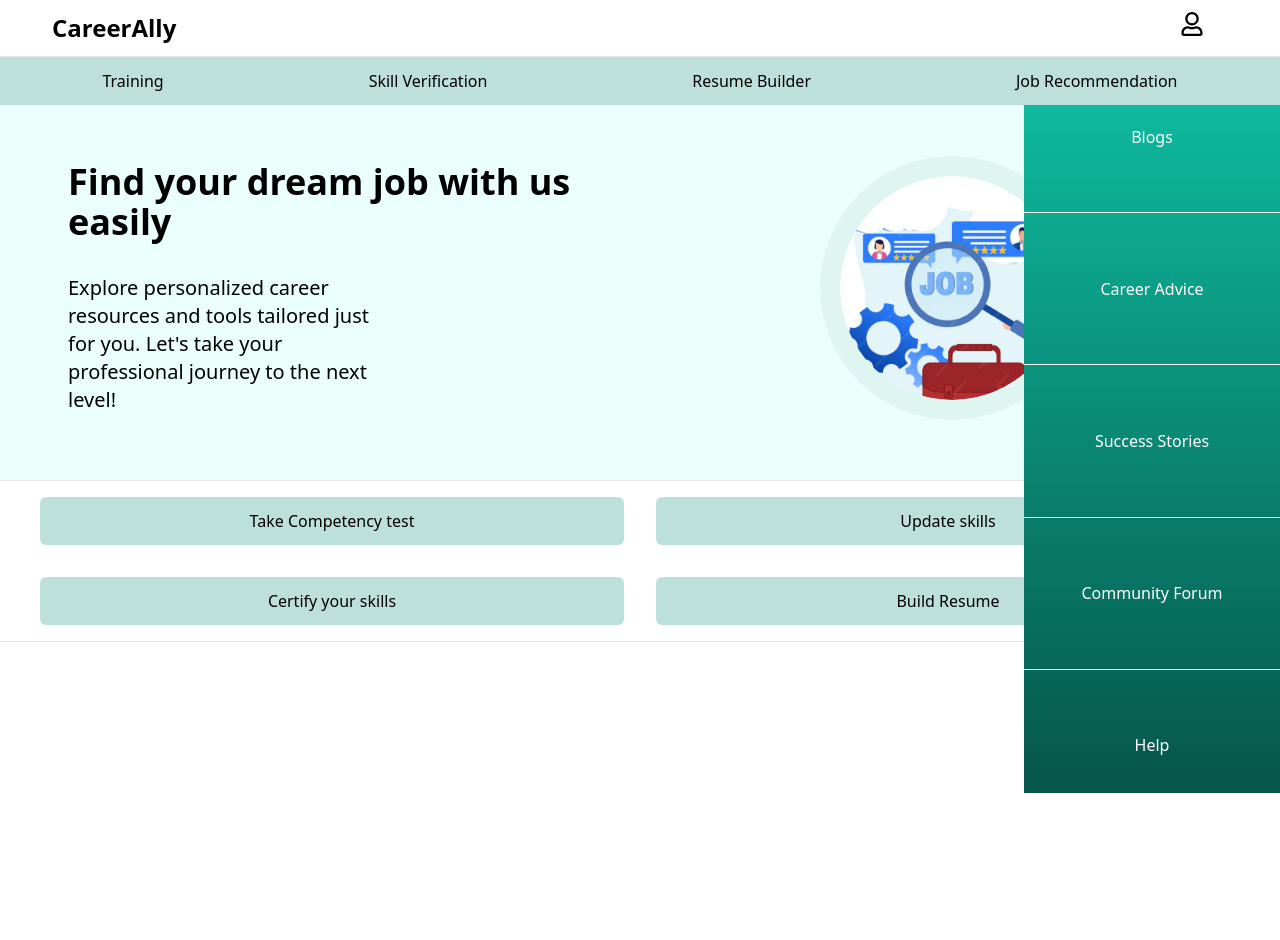
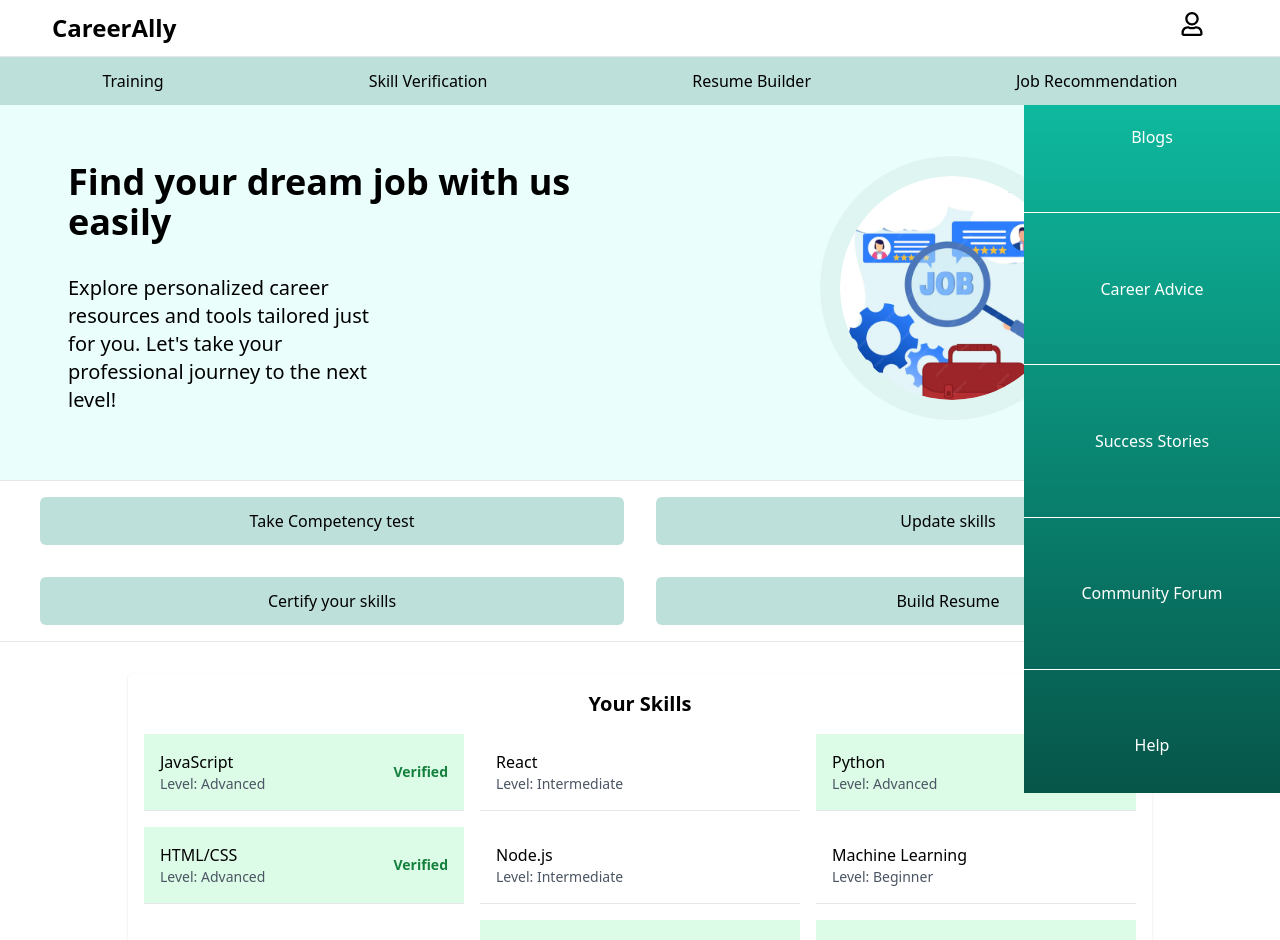
Before and after one commit to Muskan-Sinha/SIH-1628, a React (Create React App) app: page /home in a window 1280 px wide. Shown: the top 940 px of the page. Before the commit the page ends 800 px from the top, so only its background shows below. Built offline with nearby package versions, Linux system fonts and the light colour scheme.

Commit message:
Home Page

```diff
--- a/src/components/Home.js
+++ b/src/components/Home.js
@@ -1,4 +1,3 @@
-import MiddleComp from "./MiddleComp";
 import Navbar from "./Navbar";
 import Sidebar from "./Sidebar";
 import TopBanner from "./TopBanner";
--- a/src/components/MiddleComp.js
+++ b/src/components/MiddleComp.js
@@ -1,3 +1,5 @@
+import UserSkills from "./UserSkills"
+
 const MiddleComp = () => {
     return (
         <div>
@@ -9,8 +11,11 @@ const MiddleComp = () => {
             <li className="bg-[#BEE0DA] p-3 rounded-md text-center m-4">Build Resume</li>
         </ul>
       <hr className='text-[#908686]'/>
+        <UserSkills/>
         </div>
     )
 }
 
+
+
 export default MiddleComp
--- a/src/components/Navbar.js
+++ b/src/components/Navbar.js
@@ -12,7 +12,7 @@ const Navbar = () => {
                 </div>
             </div>
             <hr />
-            <div className="flex justify-around font-medium  bg-[#BEE0DA] ">
+            <div className="flex justify-around  bg-[#BEE0DA] ">
                 <p className="p-3 hover:bg-[#EAFFFC] rounded-md hover:px-6 hover:cursor-pointer">Training</p>
                 <p className="p-3 hidden sm:flex hover:bg-[#EAFFFC] rounded-md hover:px-6 hover:cursor-pointer">Skill Verification</p>
                 <p className="p-3 hover:bg-[#EAFFFC] rounded-md hover:px-6 hover:cursor-pointer">Resume Builder</p>
--- a/src/components/Sidebar.js
+++ b/src/components/Sidebar.js
@@ -13,7 +13,7 @@ const Sidebar = () => {
       <div className="flex justify-between items-center p-3">
         <button
           onClick={toggleMenu}
-          className="text-xl sm:hidden focus:outline-none"
+          className="text-xl sm:hidden focus:outline-none right-0"
         >
           {isMenuOpen ? <FaTimes /> : <FaBars />}
         </button>
--- a/src/components/TopBanner.js
+++ b/src/components/TopBanner.js
@@ -1,5 +1,5 @@
 import React from 'react';
-import img from "../constant/image2.png";
+import img from "../asset/image2.png";
 import MiddleComp from './MiddleComp';
 
 const TopBanner = () => {
--- /dev/null
+++ b/src/components/UserSkills.js
@@ -0,0 +1,35 @@
+import React from 'react';
+import {SkillDB} from "../constants/SkillDB"
+
+// Skill item component
+const SkillItem = ({ skill }) => {
+  return (
+    <div className={`p-4 border-b flex justify-between items-center ${skill.verified ? 'bg-green-100' : 'bg-white'}`}>
+      <div>
+        <p className="font-medium">{skill.skill_name}</p>
+        <p className="text-sm text-gray-600">Level: {skill.level}</p>
+      </div>
+      {skill.verified && (
+        <div className="text-sm text-green-700 font-semibold">
+          Verified
+        </div>
+      )}
+    </div>
+  );
+};
+
+// Main skills display component
+const UserSkills = () => {
+  return (
+    <div className="max-w-5xl mx-auto mt-8 p-4 bg-white rounded shadow">
+      <h2 className="font-bold text-center mb-4 text-xl">{SkillDB.name} Skills</h2>
+      <div className='grid grid-cols-3 gap-4'>
+        {SkillDB.skills.map((skill, index) => (
+          <SkillItem key={index} skill={skill} />
+        ))}
+      </div>
+    </div>
+  );
+};
+
+export default UserSkills;
--- /dev/null
+++ b/src/constants/SkillDB.js
@@ -0,0 +1,61 @@
+export const SkillDB = {
+    "user_id": "12345",
+    "name": "Your",
+    "skills": [
+      {
+        "skill_name": "JavaScript",
+        "level": "Advanced",
+        "verified": true,
+        "verification_date": "2024-08-20"
+      },
+      {
+        "skill_name": "React",
+        "level": "Intermediate",
+        "verified": false
+      },
+      {
+        "skill_name": "Python",
+        "level": "Advanced",
+        "verified": true,
+        "verification_date": "2024-09-01"
+      },
+      {
+        "skill_name": "HTML/CSS",
+        "level": "Advanced",
+        "verified": true,
+        "verification_date": "2024-07-15"
+      },
+      {
+        "skill_name": "Node.js",
+        "level": "Intermediate",
+        "verified": false
+      },
+      {
+        "skill_name": "Machine Learning",
+        "level": "Beginner",
+        "verified": false
+      },
+      {
+        "skill_name": "Data Analysis",
+        "level": "Intermediate",
+        "verified": false
+      },
+      {
+        "skill_name": "SQL",
+        "level": "Advanced",
+        "verified": true,
+        "verification_date": "2024-06-25"
+      },
+      {
+        "skill_name": "Git",
+        "level": "Intermediate",
+        "verified": true,
+        "verification_date": "2024-05-30"
+      },
+      {
+        "skill_name": "UI/UX Design",
+        "level": "Beginner",
+        "verified": false
+      }
+    ]
+  }
```
Also changed, not shown: src/asset/image.png (renamed from src/constant/image.png), src/asset/image2.png (renamed from src/constant/image2.png).
